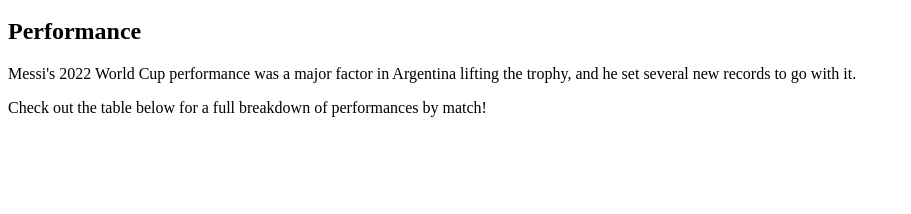
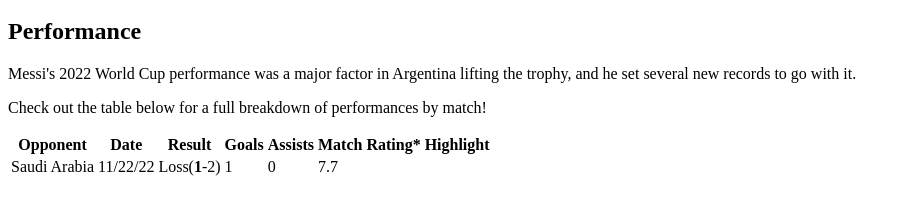
Before and after one commit to M10mo/World-Cup-2022, a plain HTML site: page stats.html in a window 1280 px wide. Shown: the part 136-350 px from the top of the page, without its empty margins (0-911 px from the left). Drawn offline with Linux system fonts and the light colour scheme.

Commit message:
lost data new table progress

```diff
--- a/stats.html
+++ b/stats.html
@@ -23,7 +23,30 @@
       <p>Check out the table below for a full breakdown of performances by match!</p>
     </section>
     <div id="tableContainer">
-      <table></table>
+      <table>
+        <thead>
+          <tr>
+            <th>Opponent</th>
+            <th>Date</th>
+            <th>Result</th>
+            <th>Goals</th>
+            <th>Assists</th>
+            <th>Match Rating*</th>
+            <th>Highlight</th>
+          </tr>
+        </thead>
+        <tbody>
+          <trow>
+            <td>Saudi Arabia</td>
+            <td>11/22/22</td>
+            <td>Loss(<strong>1</strong>-2)</td>
+            <td>1</td>
+            <td>0</td>
+            <td>7.7</td>
+          </trow>
+
+        </tbody>
+      </table>
     </div>
 
   </main>
```
